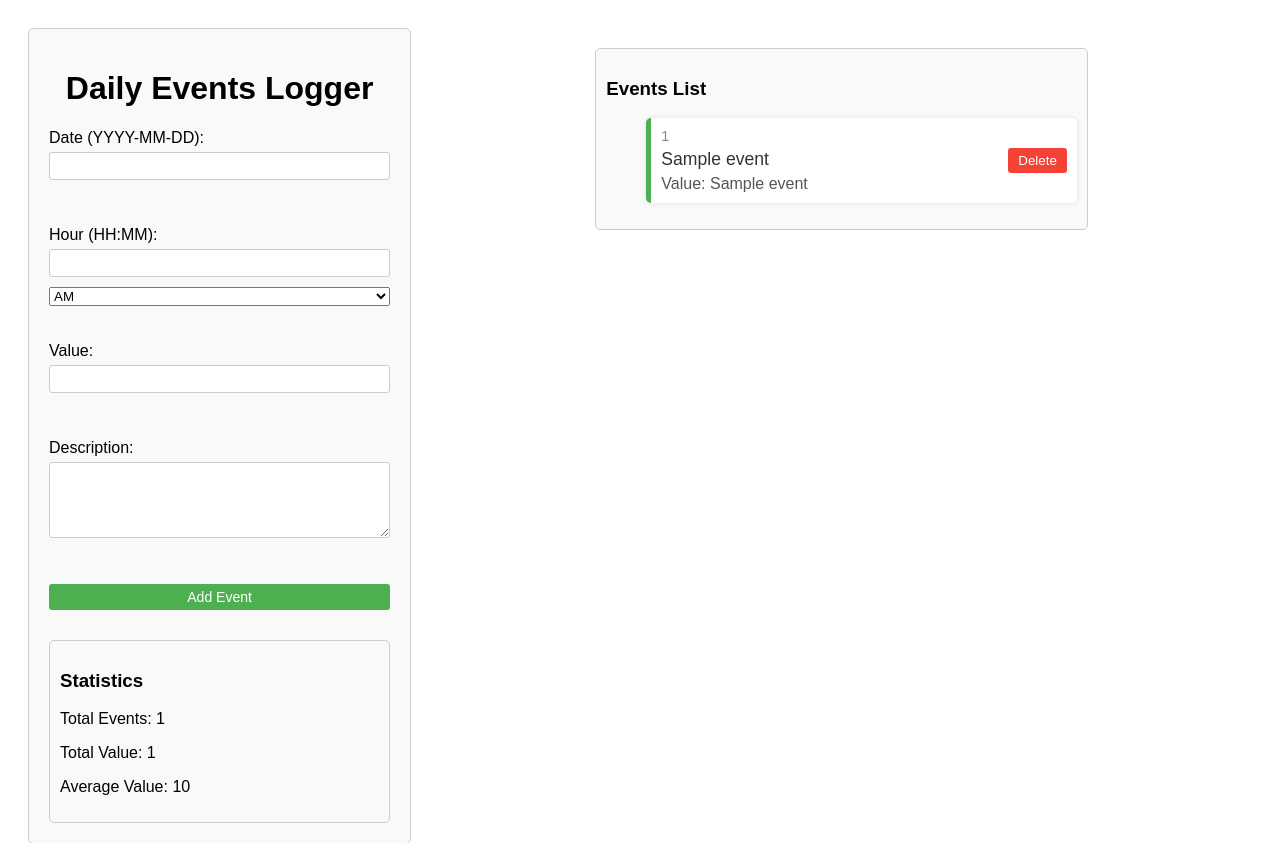
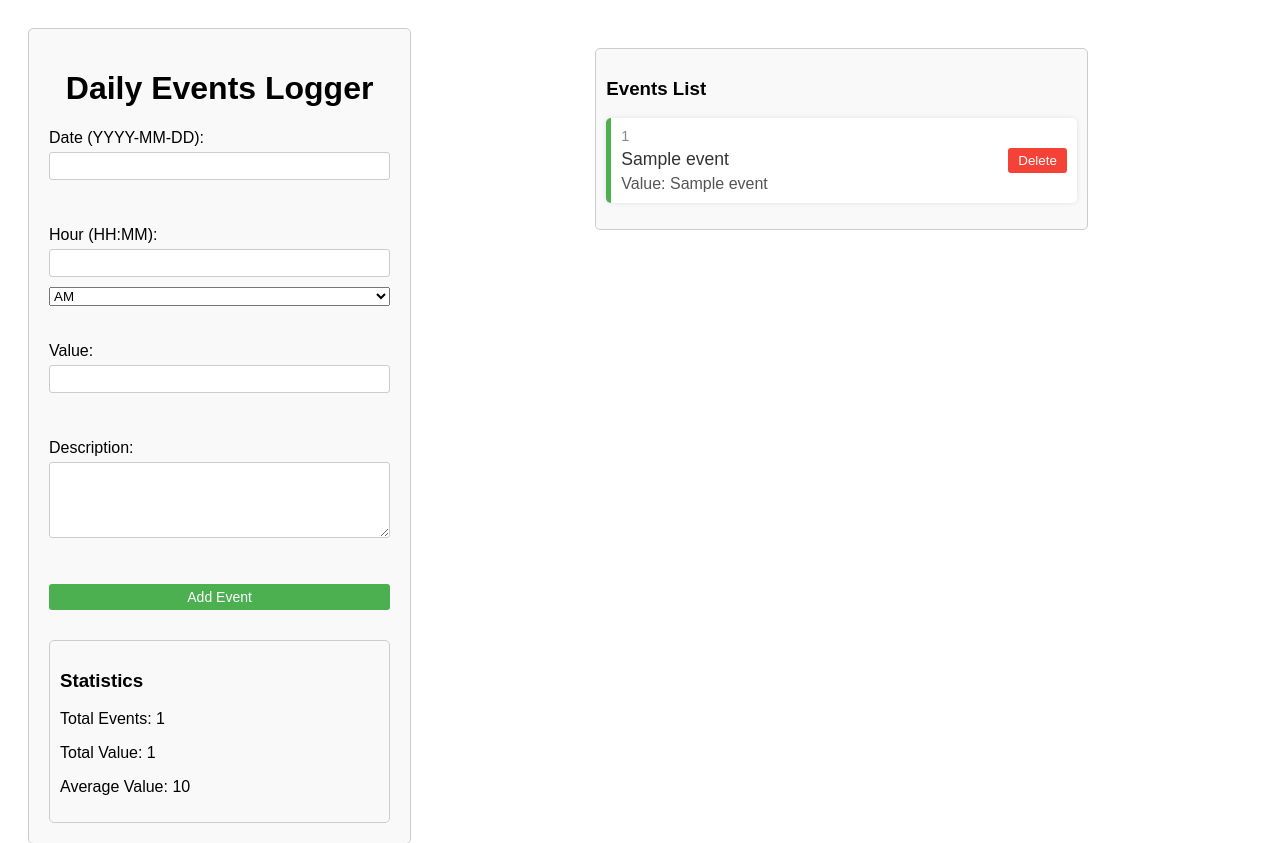
Before and after one commit to tsuminetic/dayGraph, a Flask app: template web/templates/index.html in a window 1280 px wide. Shown: the top 843 px of the page. Run offline with Flask 3, Linux system fonts and the light colour scheme; the template is opened without the code that fills it: most values are stand-ins (such as "Sample title", 1, 10 or a date in 2020).

Commit message:
bug fixes

```diff
--- a/web/templates/index.html
+++ b/web/templates/index.html
@@ -82,6 +82,7 @@
         }
         .event-item {
             margin-bottom: 10px;
+            margin-left: -40px;
             padding: 10px;
             background-color: white;
             border-radius: 5px;
```
